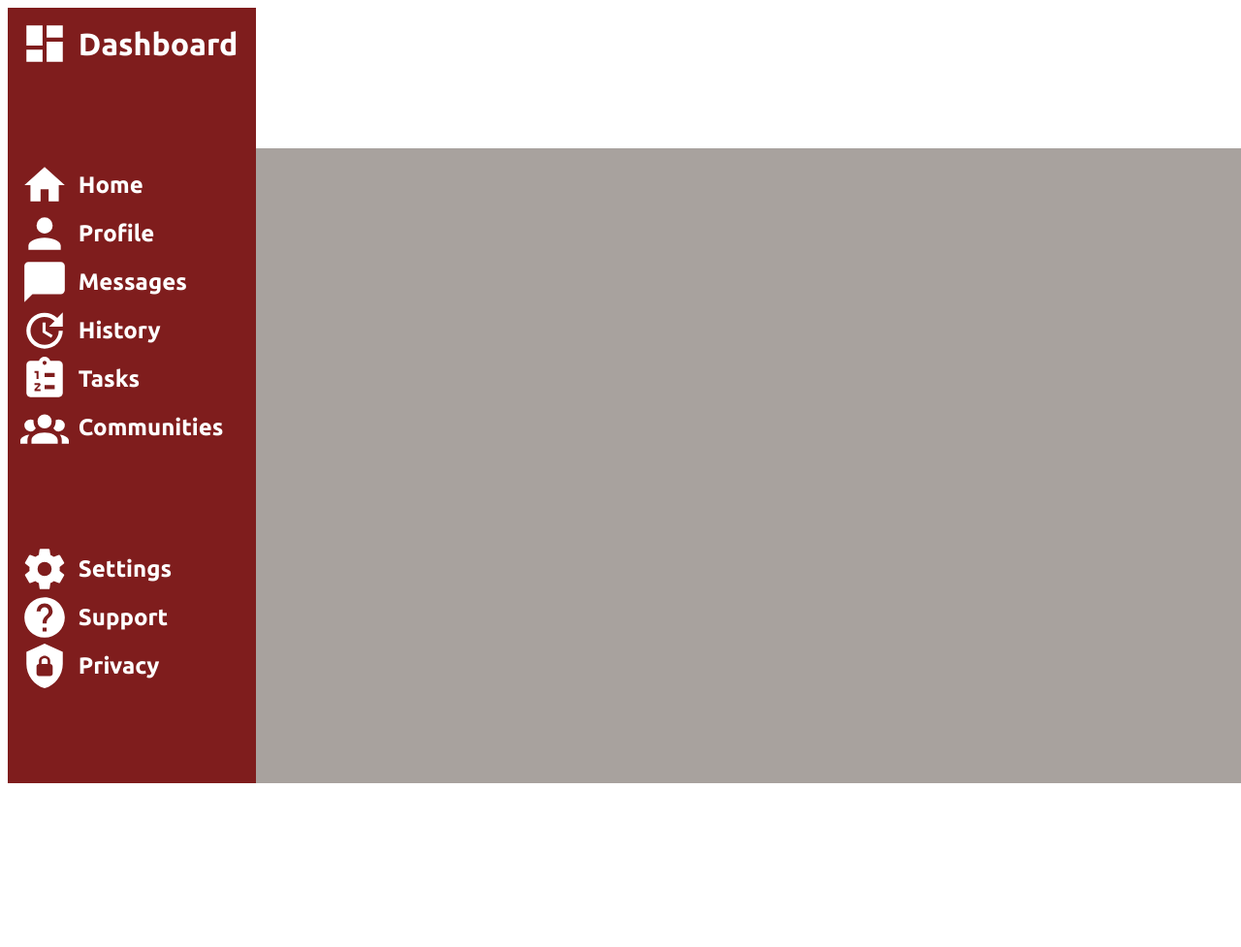
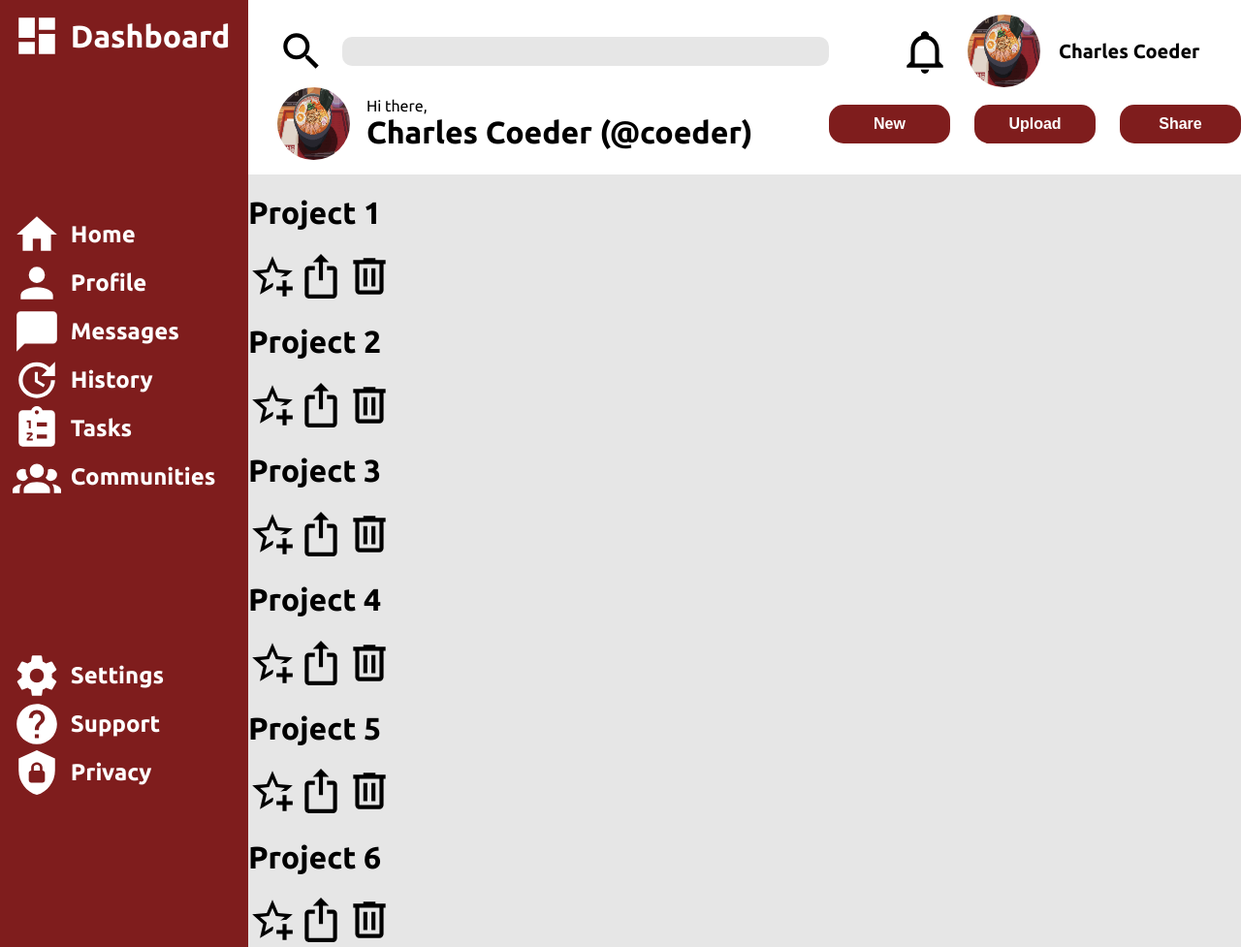
Before and after one commit to CharlesCoeder/admin-dashboard, a plain HTML site: page index.html in a window 1280 px wide. Shown: the whole page at 97% size. Before the commit the page ends 816 px from the top, so only its background shows below. Drawn offline with Linux system fonts and the light colour scheme.

Commit message:
Styled header, added html for project cards

```diff
--- a/index.html
+++ b/index.html
@@ -13,6 +13,31 @@
 <body>
     <div class="container">
         <div class="header">
+            <div class="search">
+                <img src="assets/search.svg" alt="search">
+                <input type="text">
+            </div>
+
+            <div class="profile">
+                <img src="assets/notifications.svg" alt="notifications" class="" id="notifications">
+                <img src="assets/profile-picture.png" alt="profile picture" class="profile-picture">
+                <div>Charles Coeder</div>
+            </div>
+
+            <div class="welcome">
+                <img src="assets/profile-picture.png" alt="profile picture" class="profile-picture">
+                <div id="text">
+                    <div>Hi there,</div>
+                    <h1>Charles Coeder (@coeder)</h1>
+                </div>
+            </div>
+
+            <div class="buttons">
+                <button>New</button>
+                <button>Upload</button>
+                <button>Share</button>
+            </div>
+
 
         </div>
 
@@ -67,7 +92,30 @@
         </div>
 
         <div class="content">
-
+            <div class="project-card">
+                <h1>Project 1</h1>
+                <div></div>
+                <img src="assets/favorite.svg" alt="favorite"><img src="assets/share.svg" alt="share"><img src="assets/delete.svg" alt="delete"></div>
+            <div class="project-card">
+                <h1>Project 2</h1>
+                <div></div>
+                <img src="assets/favorite.svg" alt="favorite"><img src="assets/share.svg" alt="share"><img src="assets/delete.svg" alt="delete"></div>
+            <div class="project-card">
+                <h1>Project 3</h1>
+                <div></div>
+                <img src="assets/favorite.svg" alt="favorite"><img src="assets/share.svg" alt="share"><img src="assets/delete.svg" alt="delete"></div>
+            <div class="project-card">
+                <h1>Project 4</h1>
+                <div></div>
+                <img src="assets/favorite.svg" alt="favorite"><img src="assets/share.svg" alt="share"><img src="assets/delete.svg" alt="delete"></div>
+            <div class="project-card">
+                <h1>Project 5</h1>
+                <div></div>
+                <img src="assets/favorite.svg" alt="favorite"><img src="assets/share.svg" alt="share"><img src="assets/delete.svg" alt="delete"></div>
+            <div class="project-card">
+                <h1>Project 6</h1>
+                <div></div>
+                <img src="assets/favorite.svg" alt="favorite"><img src="assets/share.svg" alt="share"><img src="assets/delete.svg" alt="delete"></div>
         </div>
 
     </div>
--- a/style.css
+++ b/style.css
@@ -1,5 +1,9 @@
 :root {
     font-family: 'Ubuntu', sans-serif;
+}
+
+body {
+    margin: 0;
 }
 
 .container {
@@ -13,6 +17,11 @@
 .header {
     background-color: white;
     grid-column: 2 / 3;
+    display: grid;
+    grid-template-columns: 2fr 1fr;
+    grid-template-rows: 1fr 1fr;
+    padding-top: 15px;
+    padding-bottom: 15px;
 }
 
 .sidebar {
@@ -47,7 +56,7 @@
 }
 
 .content {
-    background-color: #a8a29e;
+    background-color: #e6e6e6;
     grid-column: 2 / 3;
 }
 
@@ -60,3 +69,93 @@ img {
     width: 50px;
     height: 50px;
 }
+
+.profile-picture {
+    width: 75px;
+    height: 75px;
+    border-radius: 50%;
+    background-color: black;
+}
+
+#text > h1 {
+    margin: 0;
+}
+
+.profile {
+    display: grid;
+    grid-template-columns: 1fr auto auto;
+    justify-items: right;
+    align-items: center;
+    column-gap: 5%;
+
+}
+
+.header button{
+    background-color: #7f1d1d;
+    color: white;
+    width: 125px;
+    height: 40px;
+    border-radius: 15px;
+    border: 0;
+    cursor: pointer;
+    font-size: 1rem;
+    font-weight: bold;
+    transition-duration: 75ms;
+}
+
+.header button:hover {
+    background-color: white;
+    color: #7f1d1d;
+    border: 2px solid #7f1d1d;
+}
+
+
+.search, .welcome {
+    padding-left: 5%;
+}
+
+.header input {
+    border: none;
+    background: #e6e6e6;
+    height: 25px;
+    border-radius: 10px;
+    padding-top: 2.5px;
+    padding-bottom: 2.5px;
+    padding-left: 10px;
+}
+
+.search {
+    display: grid;
+    grid-template-columns: auto 1fr;
+    column-gap: 3%;
+    align-items: center;
+}
+
+.buttons, .profile {
+    padding-right: 10%;
+}
+
+
+.buttons {
+    display: grid;
+    justify-items: right;
+    align-items: center;
+    grid-template-columns: 1fr auto auto;
+    column-gap: 25px;
+}
+
+.welcome {
+    display: grid;
+    grid-template-columns: auto 1fr;
+    align-items: center;
+    column-gap: 3%;
+}
+
+.profile > div {
+    font-weight: bold;
+    font-size: 1.25rem;
+}
+
+.profile > *, .search img{
+    cursor: pointer;
+}
```
Also changed, not shown: assets/delete.svg (added), assets/favorite.svg (added), assets/notifications.svg (added), assets/profile-picture.png (added), assets/search.svg (added), assets/share.svg (added).
